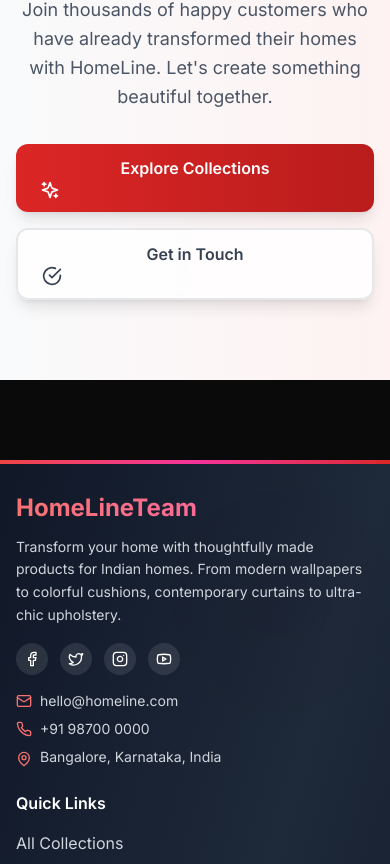
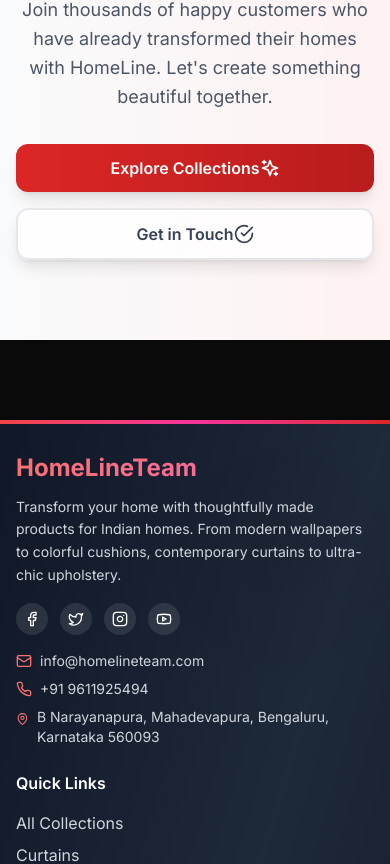
Before and after one commit to tanjim-alam/homelineteam, a Next.js app in the folder frontend/: page /about in a window 390 px wide. Shown: the part 6134-6998 px from the top of the page. Built offline with nearby package versions, Linux system fonts and the light colour scheme; no server answers.

Commit message:
updated contacts details

```diff
--- a/frontend/src/app/about/page.jsx
+++ b/frontend/src/app/about/page.jsx
@@ -1,6 +1,7 @@
 import { Heart, Users, Award, Sparkles, CheckCircle, Star } from 'lucide-react';
 import Metadata from '@/components/Metadata';
 import { generateAboutMetadata } from '@/utils/metadata';
+import Link from 'next/link';
 
 export default function AboutPage() {
   const values = [
@@ -230,15 +231,15 @@ export default function AboutPage() {
             </p>
 
             <div className="flex flex-col sm:flex-row gap-4 justify-center">
-              <a href="/collections" className="btn-primary group">
+              <Link href="/collections" className="btn-primary group flex items-center justify-center">
                 <span>Explore Collections</span>
                 <Sparkles className="w-5 h-5 group-hover:scale-110 transition-transform duration-300" />
-              </a>
+              </Link>
 
-              <a href="/contact" className="btn-secondary group">
+              <Link href="/contact" className="btn-secondary group flex items-center justify-center">
                 <span>Get in Touch</span>
                 <CheckCircle className="w-5 h-5 group-hover:scale-110 transition-transform duration-300" />
-              </a>
+              </Link>
             </div>
           </div>
         </div>
--- a/frontend/src/app/collections/1-bhk-package/page.jsx
+++ b/frontend/src/app/collections/1bhk-package/page.jsx
@@ -137,46 +137,6 @@ export default function OneBHKPackagePage() {
       />
 
       <div className="min-h-screen bg-gray-50">
-        {/* Hero Section */}
-        {/* <div className="relative text-white overflow-hidden min-h-[600px] flex items-center">
-          <div className="absolute inset-0">
-            <Image
-              src="/interior-design-img.jpg"
-              alt="1 BHK Package Hero Background"
-              fill
-              className="object-cover"
-              priority
-            />
-            <div className="absolute inset-0 bg-gradient-to-br from-green-600/50 via-teal-700/50 to-green-800/80"></div>
-          </div>
-
-          <div className="container-custom py-16 sm:py-20 lg:py-24 px-4 sm:px-6 lg:px-8 relative z-10">
-            <div className="max-w-4xl mx-auto text-center">
-              <h1 className="text-3xl sm:text-4xl lg:text-5xl font-bold mb-6 leading-tight">
-                Complete 1 BHK Interior
-                <span className="block text-yellow-300">Design Package</span>
-              </h1>
-              <p className="text-lg sm:text-xl text-green-100 mb-8 max-w-2xl mx-auto">
-                Get instant quotes, explore complete home designs, and work with our expert designers to create your perfect 1 BHK space.
-              </p>
-
-              <div className="flex flex-col sm:flex-row gap-4 justify-center">
-                <Link
-                  href="/contact"
-                  className="bg-yellow-400 hover:bg-yellow-500 text-green-900 font-bold px-8 py-4 text-lg rounded-lg transition-all duration-200 transform hover:scale-105 shadow-lg"
-                >
-                  Get Your Free 1 BHK Quote
-                </Link>
-                <Link
-                  href="/contact"
-                  className="btn-secondary border-white text-white hover:bg-white hover:text-green-600 px-8 py-4 text-lg font-semibold"
-                >
-                  Contact Us
-                </Link>
-              </div>
-            </div>
-          </div>
-        </div> */}
 
         {/* Product Configuration Tool with Fixed Sidebar */}
         <div className="py-16 bg-white">
@@ -557,10 +517,10 @@ export default function OneBHKPackagePage() {
                 Schedule Consultation
               </Link>
               <Link
-                href="tel:+91987000000"
+                href="tel:+919611925494"
                 className="btn-secondary border-white text-white hover:bg-white hover:text-gray-900 px-8 py-4 text-lg font-semibold"
               >
-                Call Now: +91 98700 0000
+                Call Now: +91 9611925494
               </Link>
             </div>
           </div>
--- a/frontend/src/app/collections/2bhk-package/page.jsx
+++ b/frontend/src/app/collections/2bhk-package/page.jsx
@@ -475,10 +475,10 @@ export default function TwoBHKPackagePage() {
                 Schedule Consultation
               </Link>
               <Link
-                href="tel:+91987000000"
+                href="tel:+919611925494"
                 className="btn-secondary border-white text-white hover:bg-white hover:text-gray-900 px-8 py-4 text-lg font-semibold"
               >
-                Call Now: +91 98700 0000
+                Call Now: +91 9611925494
               </Link>
             </div>
           </div>
--- a/frontend/src/app/collections/kitchen/page.jsx
+++ b/frontend/src/app/collections/kitchen/page.jsx
@@ -427,10 +427,10 @@ export default function KitchenCollectionPage() {
                 Schedule Consultation
               </Link>
               <Link
-                href="tel:+91987000000"
+                href="tel:+919611925494"
                 className="btn-secondary border-white text-white hover:bg-white hover:text-gray-900 px-8 py-4 text-lg font-semibold"
               >
-                Call Now: +91 98700 0000
+                Call Now: +91 9611925494
               </Link>
             </div>
           </div>
--- a/frontend/src/app/collections/wardrobes/page.jsx
+++ b/frontend/src/app/collections/wardrobes/page.jsx
@@ -383,10 +383,10 @@ export default function WardrobesPage() {
                 Schedule Consultation
               </Link>
               <Link
-                href="tel:+91987000000"
+                href="tel:+919611925494"
                 className="btn-secondary border-white text-white hover:bg-white hover:text-gray-900 px-8 py-4 text-lg font-semibold"
               >
-                Call Now: +91 98700 0000
+                Call Now: +91 9611925494
               </Link>
             </div>
           </div>
--- a/frontend/src/app/contact/page.jsx
+++ b/frontend/src/app/contact/page.jsx
@@ -61,19 +61,19 @@ export default function ContactPage() {
     {
       icon: Mail,
       title: "Email Us",
-      details: "hello@homeline.com",
+      details: "info@homelineteam.com",
       description: "We'll respond within 24 hours"
     },
     {
       icon: Phone,
       title: "Call Us",
-      details: "+91 98765 43210",
+      details: "+91 9611925494",
       description: "Mon-Sat, 9:00 AM - 7:00 PM"
     },
     {
       icon: MapPin,
       title: "Visit Us",
-      details: "Mumbai, Maharashtra, India",
+      details: "B Narayanapura, Mahadevapura, Bengaluru, Karnataka 560093",
       description: "By appointment only"
     },
     {
@@ -310,11 +310,11 @@ export default function ContactPage() {
                   </p>
                   <div className="text-center">
                     <a
-                      href="tel:+919876543210"
+                      href="tel:+919611925494"
                       className="inline-flex items-center gap-2 bg-primary-600 text-white px-6 py-3 rounded-xl hover:bg-primary-700 transition-all duration-300 font-semibold"
                     >
                       <Phone className="w-5 h-5" />
-                      Call Now: +91 98765 43210
+                      Call Now: +91 9611925494
                     </a>
                   </div>
                 </div>
--- a/frontend/src/app/interior-design/page.jsx
+++ b/frontend/src/app/interior-design/page.jsx
@@ -66,7 +66,7 @@ export default function InteriorDesignPage() {
                       <ArrowRight className="w-5 h-5" />
                     </Link>
                     <Link
-                      href="tel:+91987000000"
+                      href="tel:+919611925494"
                       className="inline-flex items-center justify-center gap-2 border-2 border-white text-white font-semibold px-8 py-4 rounded-xl hover:bg-white hover:text-black transition-all duration-300"
                     >
                       <Phone className="w-5 h-5" />
@@ -169,7 +169,7 @@ export default function InteriorDesignPage() {
                 title="1 BHK Package"
                 description="Complete interior design solution for 1 BHK apartments with all essential furniture and fixtures."
                 features={["Complete Setup", "Budget Friendly", "Quick Delivery"]}
-                href="/collections/1-bhk-package"
+                href="/collections/1bhk-package"
                 buttonText="View Package"
                 gradientFrom="from-green-500"
                 gradientTo="to-teal-500"
@@ -279,11 +279,11 @@ export default function InteriorDesignPage() {
                   <ArrowRight className="w-5 h-5" />
                 </Link>
                 <Link
-                  href="tel:+91987000000"
+                  href="tel:+919611925494"
                   className="inline-flex items-center gap-3 border-2 border-white text-white font-semibold px-8 py-4 rounded-xl hover:bg-white hover:text-black transition-all duration-300"
                 >
                   <Phone className="w-5 h-5" />
-                  Call Now: +91 98700 0000
+                  Call Now: +91 9611925494
                 </Link>
               </div>
 
--- a/frontend/src/components/Footer.jsx
+++ b/frontend/src/components/Footer.jsx
@@ -56,15 +56,15 @@ const Footer = () => {
               <div className="space-y-2 sm:space-y-3">
                 <div className="flex items-center gap-2 sm:gap-3 text-gray-300 text-sm sm:text-base">
                   <Mail className="w-4 h-4 sm:w-5 sm:h-5 text-primary-400" />
-                  <span>hello@homeline.com</span>
+                  <span>info@homelineteam.com</span>
                 </div>
                 <div className="flex items-center gap-2 sm:gap-3 text-gray-300 text-sm sm:text-base">
                   <Phone className="w-4 h-4 sm:w-5 sm:h-5 text-primary-400" />
-                  <span>+91 98700 0000</span>
+                  <span>+91 9611925494</span>
                 </div>
                 <div className="flex items-start gap-2 sm:gap-3 text-gray-300 text-sm sm:text-base">
                   <MapPin className="w-4 h-4 sm:w-5 sm:h-5 text-primary-400 mt-1" />
-                  <span>Bangalore, Karnataka, India</span>
+                  <span>B Narayanapura, Mahadevapura, Bengaluru, Karnataka 560093</span>
                 </div>
               </div>
             </div>
@@ -167,7 +167,7 @@ const Footer = () => {
                   placeholder="Enter your email address"
                   className="flex-1 px-3 sm:px-4 py-2 sm:py-3 bg-white/10 border border-white/20 rounded-xl text-white placeholder-gray-400 focus:outline-none focus:ring-2 focus:ring-primary-500 focus:border-transparent backdrop-blur-sm text-sm sm:text-base"
                 />
-                <button className="px-4 sm:px-6 py-2 sm:py-3 bg-gradient-to-r from-primary-500 to-primary-600 hover:from-primary-600 hover:to-primary-700 text-white font-semibold rounded-xl transition-all duration-300 transform hover:scale-105 shadow-lg hover:shadow-xl text-sm sm:text-base">
+                <button className="px-4 cursor-pointer sm:px-6 py-2 sm:py-3 bg-gradient-to-r from-primary-500 to-primary-600 hover:from-primary-600 hover:to-primary-700 text-white font-semibold rounded-xl transition-all duration-300 transform hover:scale-105 shadow-lg hover:shadow-xl text-sm sm:text-base">
                   Subscribe
                 </button>
               </div>
@@ -184,7 +184,7 @@ const Footer = () => {
           <div className="container-custom py-6 sm:py-8 px-4 sm:px-6 lg:px-8">
             <div className="flex flex-col md:flex-row items-center justify-between gap-4">
               <div className="text-gray-400 text-xs sm:text-sm text-center md:text-left">
-                © {currentYear} HomeLine. All rights reserved. Made with{' '}
+                © {currentYear} HomeLineTeam. All rights reserved. Made with{' '}
                 <Link href="https://www.mndigitalagency.com" className="hover:text-white transition-colors duration-300">MN Digital Agency</Link> in India.
               </div>
 
@@ -207,7 +207,7 @@ const Footer = () => {
       {/* Scroll to Top Button */}
       <button
         onClick={scrollToTop}
-        className="fixed bottom-20 lg:bottom-8 right-4 sm:right-6 lg:right-8 w-12 h-12 sm:w-14 sm:h-14 bg-gradient-to-r from-primary-500 to-primary-600 hover:from-primary-600 hover:to-primary-700 text-white rounded-full shadow-lg hover:shadow-xl transition-all duration-300 transform hover:scale-110 z-50 flex items-center justify-center group"
+        className="fixed cursor-pointer bottom-20 lg:bottom-8 right-4 sm:right-6 lg:right-8 w-12 h-12 sm:w-14 sm:h-14 bg-gradient-to-r from-primary-500 to-primary-600 hover:from-primary-600 hover:to-primary-700 text-white rounded-full shadow-lg hover:shadow-xl transition-all duration-300 transform hover:scale-110 z-50 flex items-center justify-center group"
         aria-label="Scroll to top"
       >
         <ArrowUp className="w-5 h-5 sm:w-6 sm:h-6 group-hover:-translate-y-0.5 transition-transform duration-300" />
--- a/frontend/src/components/Navbar.jsx
+++ b/frontend/src/components/Navbar.jsx
@@ -121,9 +121,9 @@ export default function Navbar() {
 
             {/* Desktop Navigation */}
             <div className="hidden lg:flex items-center gap-8">
-              <Link href="/" className="text-gray-700 hover:text-primary-600 transition-colors">
+              {/* <Link href="/" className="text-gray-700 hover:text-primary-600 transition-colors">
                 Home
-              </Link>
+              </Link> */}
               <Link href="/collections" className="text-gray-700 hover:text-primary-600 transition-colors">
                 All Products
               </Link>
```
